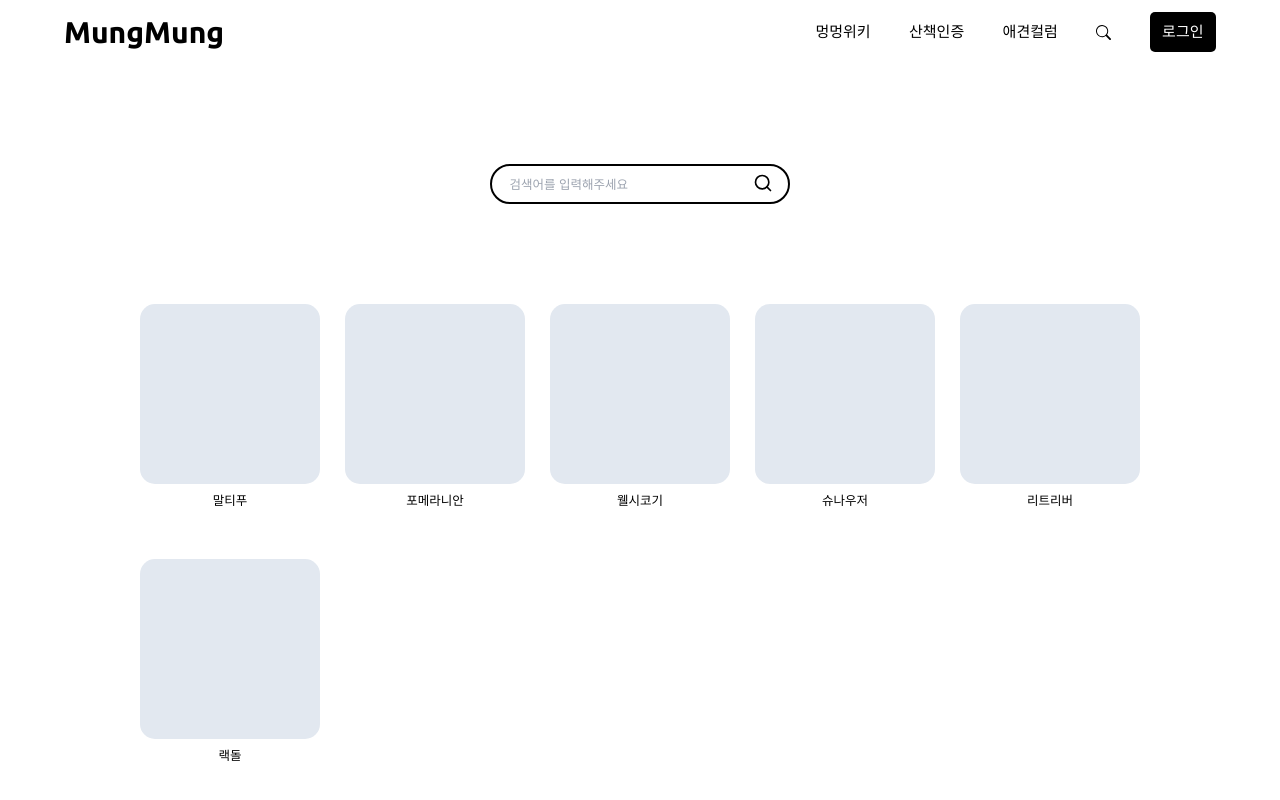
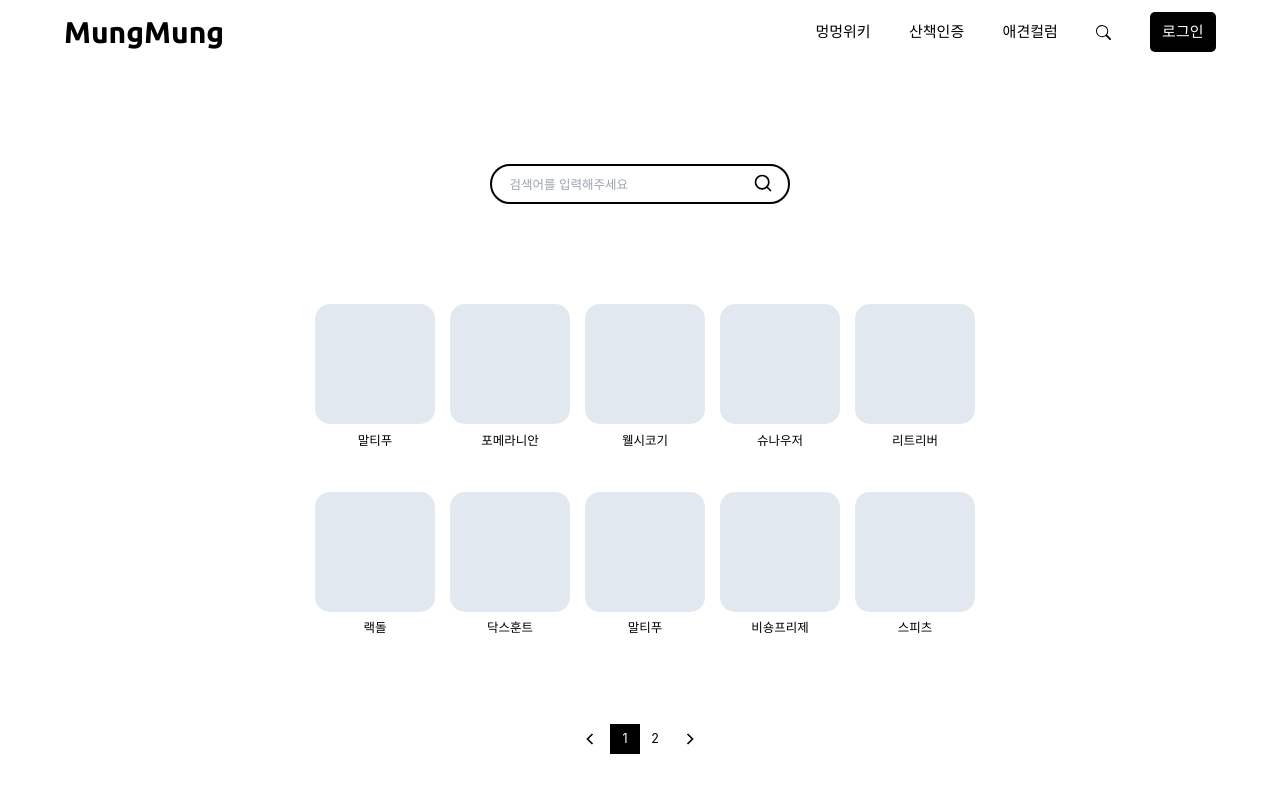
Before and after one commit to MungMungSideProject/mung_front, a React (Vite) app: page /wiki in a window 1280 px wide. Built offline with nearby package versions, Linux system fonts and the light colour scheme; a web font is replaced by a local one.

Commit message:
[ADD] Pagination 추가

```diff
--- a/package.json
+++ b/package.json
@@ -9,12 +9,15 @@
     "preview": "vite preview"
   },
   "dependencies": {
+    "@types/react-slick": "^0.23.10",
     "axios": "^1.3.4",
     "react": "^18.2.0",
     "react-dom": "^18.2.0",
     "react-icons": "^4.8.0",
     "react-router-dom": "^6.9.0",
-    "recoil": "^0.7.7"
+    "react-slick": "^0.29.0",
+    "recoil": "^0.7.7",
+    "slick-carousel": "^1.8.1"
   },
   "devDependencies": {
     "@types/react": "^18.0.28",
--- a/src/components/Header.tsx
+++ b/src/components/Header.tsx
@@ -16,7 +16,9 @@ const Header = () => {
           </Link>
         </div>
         <div className="flex items-center justify-between gap-x-[3vw] text-2xl">
-          <div className={`${itemClass}`}>멍멍위키</div>
+          <Link to={'/wiki'}>
+            <div className={`${itemClass}`}>멍멍위키</div>
+          </Link>
           <div className={`${itemClass}`}>산책인증</div>
           <div className={`${itemClass}`}>애견컬럼</div>
           <div className="cursor-pointer">
--- a/src/components/MungWiki.tsx
+++ b/src/components/MungWiki.tsx
@@ -1,5 +1,6 @@
 import { useState } from 'react';
 import { FiSearch } from 'react-icons/fi';
+import Pagination from './pagination/Pagination';
 
 interface dogData {
   id: number;
@@ -39,30 +40,64 @@ const MungWiki = () => {
       img: '',
       name: '랙돌',
     },
+    {
+      id: 7,
+      img: '',
+      name: '닥스훈트',
+    },
+    {
+      id: 8,
+      img: '',
+      name: '말티푸',
+    },
+    {
+      id: 9,
+      img: '',
+      name: '비숑프리제',
+    },
+    {
+      id: 10,
+      img: '',
+      name: '스피츠',
+    },
+    {
+      id: 11,
+      img: '',
+      name: '시츄',
+    },
   ]);
+
+  const [limit, setLimit] = useState(10); // 한 페이지에 보여줄 데이터 개수
+  const [page, setPage] = useState(1); // 페이지 초기값 1
+  const offset = (page - 1) * limit; // 게시물의 첫 위치 번호 찾기
 
   return (
     <>
-      <div className="m-auto mt-40 w-[1000px]">
+      <div className="m-auto mt-40 w-3/4">
         <form className="relative m-auto w-fit ">
           <input
             className="h-[40px] w-[300px] rounded-full border-2 border-solid border-black pl-7 text-xl"
             placeholder="검색어를 입력해주세요"
           />
-          <buttom className="absolute right-7 top-3.5 ">
+          <button className="absolute right-7 top-3.5 ">
             <FiSearch className="h-[20px] w-[20px] cursor-pointer text-black" />
-          </buttom>
+          </button>
         </form>
-        <div className="mt-20 grid grid-cols-5 gap-10 pt-20">
-          {dogList.map((item) => (
-            <>
-              <div key={item.id} className="w-[180px] text-center text-xl">
-                <div className="h-[180px] w-[180px] cursor-pointer rounded-[15px] bg-slate-200"></div>
-                <p className="mt-3 mb-10">{item.name}</p>
-              </div>
-            </>
+        <div className="m-auto mt-20 grid h-[400px] w-[650px] grid-cols-5 gap-10 pt-20">
+          {/* ex) 1번째 페이지엔 0부터 9까지의 게시물 보여주기 */}
+          {dogList.slice(offset, offset + limit).map((item) => (
+            <div key={item.id} className="h-fit w-fit text-center text-xl">
+              <div className="h-[120px] w-[120px] cursor-pointer gap-2 rounded-[15px] bg-slate-200"></div>
+              <p className="mt-3">{item.name}</p>
+            </div>
           ))}
         </div>
+        <Pagination
+          total={dogList.length}
+          limit={limit}
+          page={page}
+          setPage={setPage}
+        />
       </div>
     </>
   );
--- a/src/components/mungWiki/MungWiki.tsx
+++ /dev/null
@@ -1,72 +0,0 @@
-import { useState } from 'react';
-import { FiSearch } from 'react-icons/fi';
-
-interface dogData {
-  id: number;
-  img: string;
-  name: string;
-}
-
-const MungWiki = () => {
-  const [dogList, setdogList] = useState<dogData[]>([
-    {
-      id: 1,
-      img: '',
-      name: '말티푸',
-    },
-    {
-      id: 2,
-      img: '',
-      name: '포메라니안',
-    },
-    {
-      id: 3,
-      img: '',
-      name: '웰시코기',
-    },
-    {
-      id: 4,
-      img: '',
-      name: '슈나우저',
-    },
-    {
-      id: 5,
-      img: '',
-      name: '리트리버',
-    },
-    {
-      id: 6,
-      img: '',
-      name: '랙돌',
-    },
-  ]);
-
-  return (
-    <>
-      <div className="m-auto mt-10 w-[1000px]">
-        <form className="bg-gray bg-gray relative m-auto w-fit ">
-          <input
-            className="h-[40px] w-[300px] rounded-full border-2 border-2 border-solid border-sky-500 pl-7"
-            placeholder="검색어를 입력해주세요"
-          />
-          <buttom className="absolute right-7 top-3 ">
-            <FiSearch className="h-[20px] w-[20px] cursor-pointer text-sky-500" />
-          </buttom>
-        </form>
-        <div className="mt-20 grid grid-cols-5 gap-10 border-t-2 pt-40">
-          {dogList.map((item) => (
-            <>
-              <div key={item.id} className="w-[180px] text-center text-xl">
-                <div className="h-[180px] w-[180px] rounded-[15px] bg-slate-200"></div>
-                <p className="mt-3 mb-10">{item.name}</p>
-              </div>
-            </>
-          ))}
-        </div>
-      </div>
-    </>
-  );
-};
-
-export default MungWiki;
-// 견종에 대한 기본 적 정보가 적혀있는 Mung Wiki (임시 이름) 재민, 가영
--- /dev/null
+++ b/src/components/pagination/Pagination.tsx
@@ -0,0 +1,53 @@
+import { GrFormPrevious, GrFormNext } from 'react-icons/gr';
+
+interface list {
+  total: number;
+  limit: number;
+  page: number;
+  setPage: Function;
+}
+
+const Pagination = ({ total, limit, page, setPage }: list): JSX.Element => {
+  // 총 페이지 = (총 게시물 수 / 페이지당 나타낼 게시물 수) 반올림
+  const numPages = Math.ceil(total / limit);
+
+  // 이전페이지
+  const prevPage = () => {
+    setPage(page - 1);
+  };
+
+  // 다음페이지
+  const nextPage = () => {
+    setPage(page + 1);
+  };
+
+  console.log(page);
+  return (
+    <>
+      <div className="m-auto mt-28 flex w-fit">
+        <button onClick={prevPage} disabled={page === 1}>
+          <GrFormPrevious className="h-[20px] w-[20px]" />
+        </button>
+        <div className="mx-4 text-xl">
+          {Array(numPages)
+            .fill(null)
+            .map((_, i) => (
+              <button
+                key={i}
+                onClick={() => setPage(i + 1)}
+                className="h-[30px] w-[30px]"
+                aria-current={page === i + 1 && 'page'}
+              >
+                {i + 1}
+              </button>
+            ))}
+        </div>
+        <button onClick={nextPage} disabled={page === numPages}>
+          <GrFormNext className="h-[20px] w-[20px]" />
+        </button>
+      </div>
+    </>
+  );
+};
+
+export default Pagination;
--- a/src/index.css
+++ b/src/index.css
@@ -14,3 +14,9 @@ html {
   box-sizing: border-box;
   margin: 0;
 }
+
+/* Pagination의 현재 page를 표시해주는 css */
+button[aria-current='page'] {
+  background-color: black;
+  color: white;
+}
```
Also changed, not shown: 1 other file (tests, documents, lock files or other folders).
